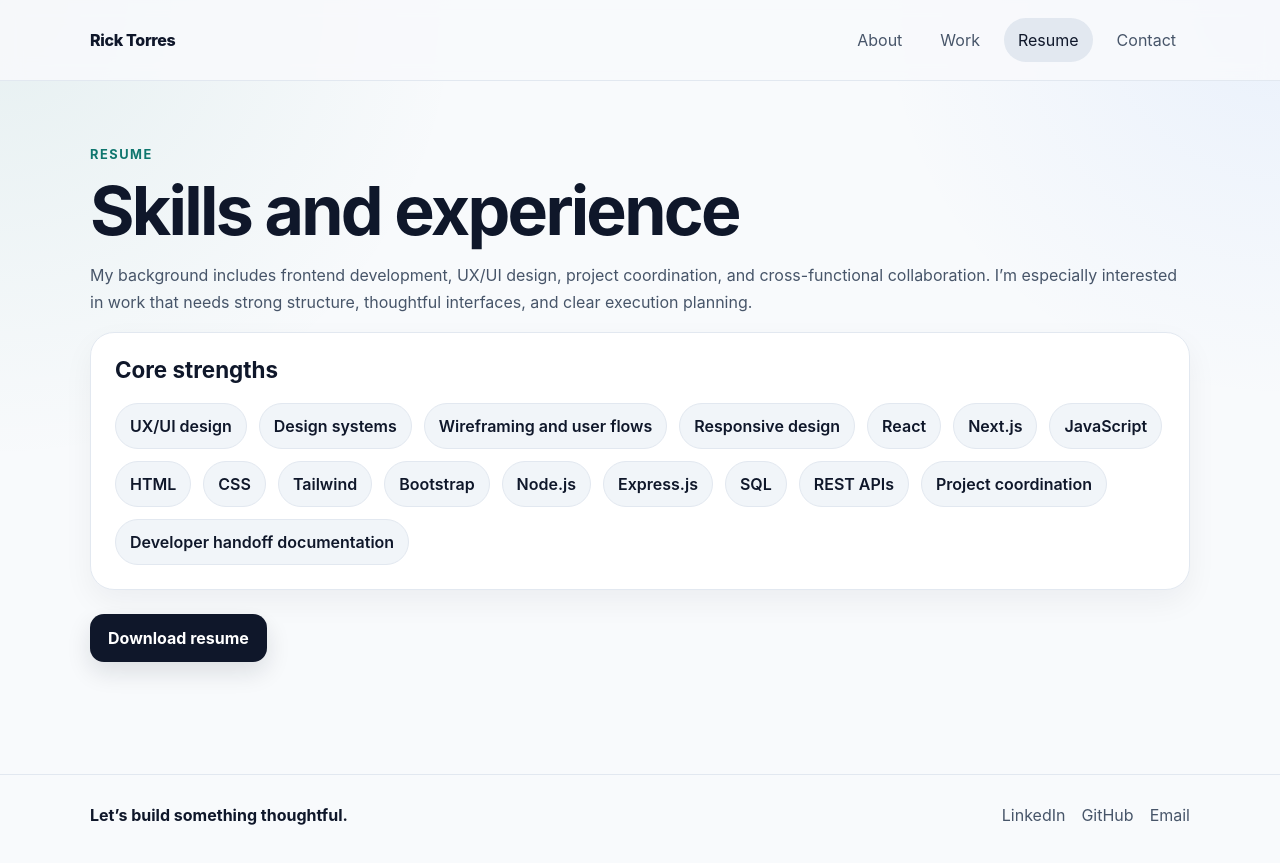
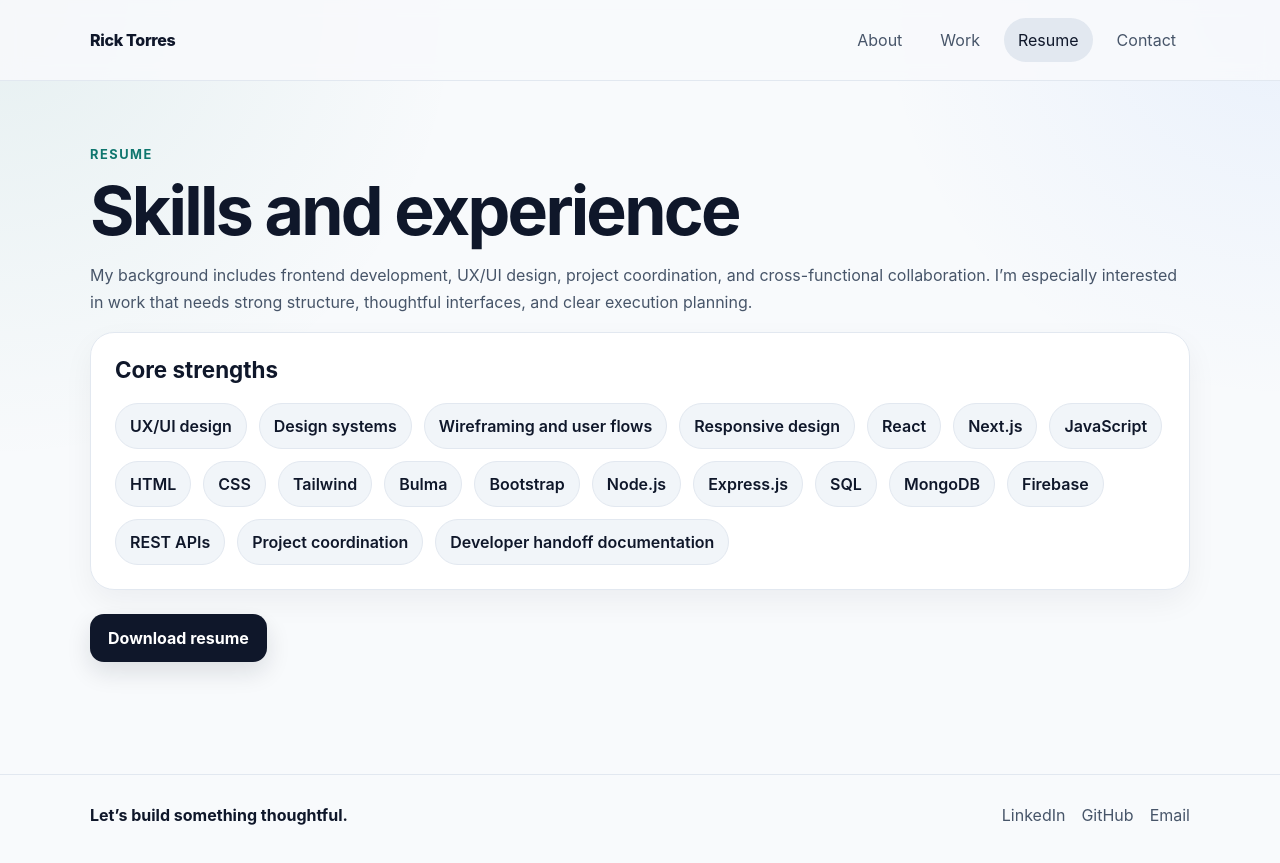
Before and after one commit to rtocastro/dossiyay, a React (Vite) app: page /resume in a window 1280 px wide. Built offline with nearby package versions, Linux system fonts and the light colour scheme.

Commit message:
updated skills on resume

```diff
--- a/src/pages/Resume.jsx
+++ b/src/pages/Resume.jsx
@@ -12,10 +12,13 @@ export default function Resume() {
     'HTML',
     'CSS',
     'Tailwind',
+    'Bulma',
     'Bootstrap',
     'Node.js',
     'Express.js',
     'SQL',
+    'MongoDB',
+    'Firebase',
     'REST APIs',
     'Project coordination',
     'Developer handoff documentation',
```
